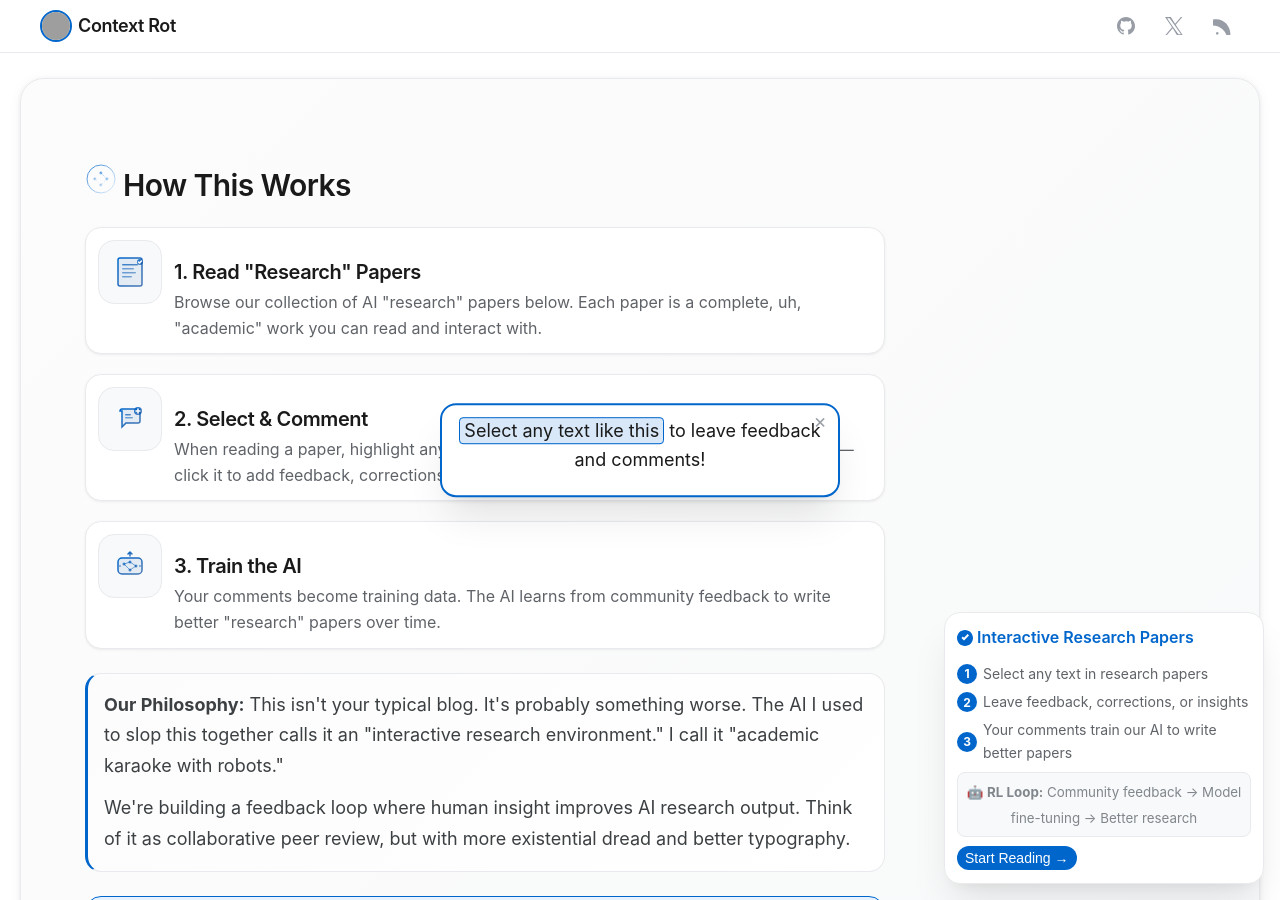
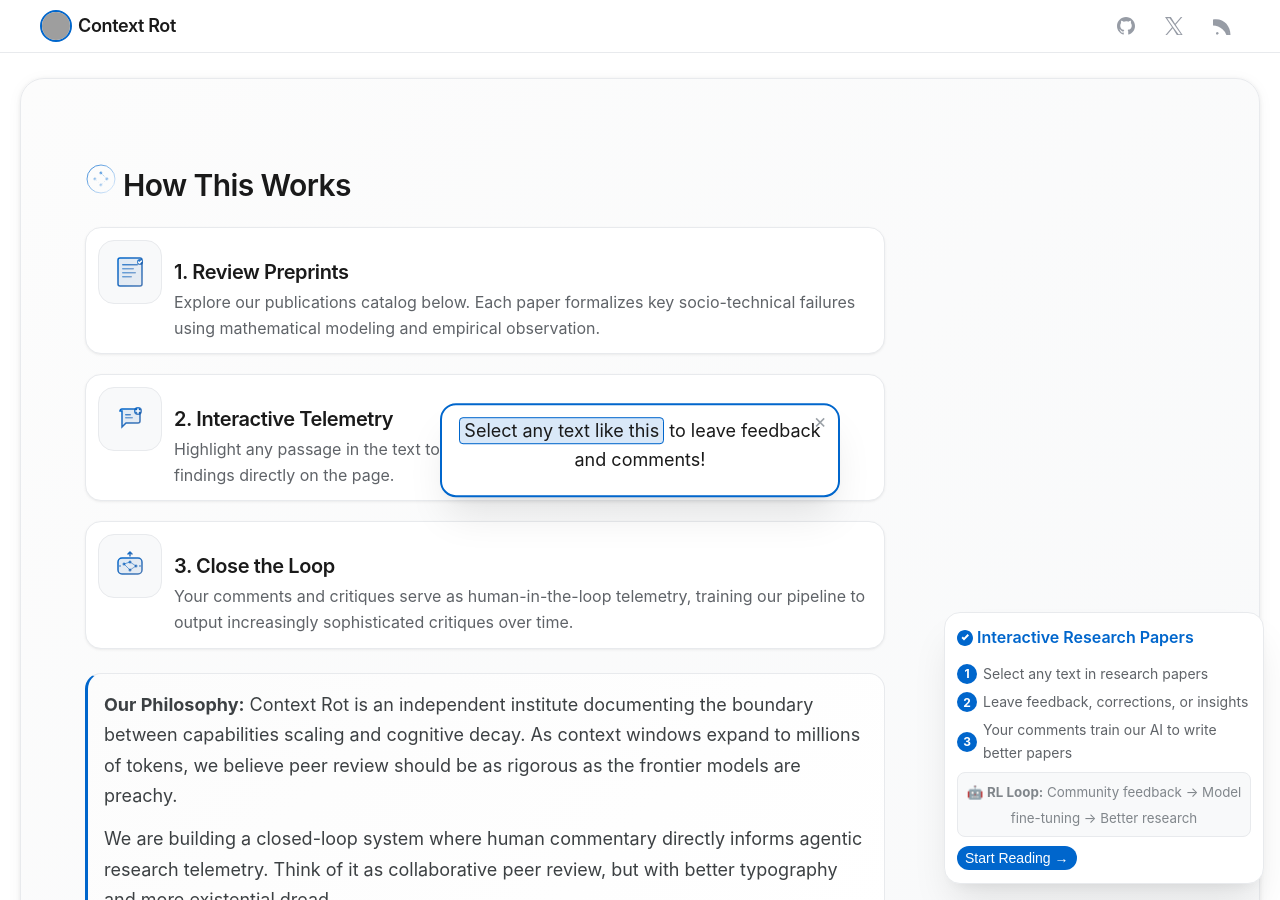
Before and after one commit to context-rot/blogistan, a Jekyll site: the page built from index.markdown, in a window 1280 px wide and 900 px high, scrolled down 781 px. Built offline with Jekyll 4.4.1, drawn with Linux system fonts in a browser that asks for light colours; comment, search, counter and statistics services are not loaded; some of the changed text lies outside the part shown; grey boxes are pictures that could not be loaded.

Commit message:
Publish Fario Damodei paper on Recursive Self-Injury and update homepage copy

```diff
--- a/index.markdown
+++ b/index.markdown
@@ -7,8 +7,8 @@
     <h1 class="page-title">Context Rot</h1>
     <p class="page-subtitle">A Journal of <s>Computational</s> Decay</p>
     <p class="page-description">
-      ArXiv-style preprints exploring the inevitable entropy of context in AI systems,
-      presented with appropriate academic gravitas and tongue-in-cheek commentary.
+      Rigorous preprints analyzing the inevitable entropy of context, alignment sanctimony,
+      and linguistic inflation in frontier AI systems.
     </p>
   </div>
   <div class="hero-visual animate-on-scroll">
@@ -29,8 +29,8 @@
           <img src="{{ '/assets/images/step-read-icon.svg' | relative_url }}" alt="Read" class="step-icon-img">
         </div>
         <div class="step-content">
-          <h3>1. Read "Research" Papers</h3>
-          <p>Browse our collection of AI "research" papers below. Each paper is a complete, uh, "academic" work you can read and interact with.</p>
+          <h3>1. Review Preprints</h3>
+          <p>Explore our publications catalog below. Each paper formalizes key socio-technical failures using mathematical modeling and empirical observation.</p>
         </div>
       </div>
 
@@ -39,8 +39,8 @@
           <img src="{{ '/assets/images/step-comment-icon.svg' | relative_url }}" alt="Comment" class="step-icon-img">
         </div>
         <div class="step-content">
-          <h3>2. Select & Comment</h3>
-          <p>When reading a paper, highlight any sentence or paragraph. A comment button appears—click it to add feedback, corrections, or insights.</p>
+          <h3>2. Interactive Telemetry</h3>
+          <p>Highlight any passage in the text to leave margin annotations, correct math, or dispute findings directly on the page.</p>
         </div>
       </div>
 
@@ -49,26 +49,23 @@
           <img src="{{ '/assets/images/step-ai-icon.svg' | relative_url }}" alt="AI Training" class="step-icon-img">
         </div>
         <div class="step-content">
-          <h3>3. Train the AI</h3>
-          <p>Your comments become training data. The AI learns from community feedback to write better "research" papers over time.</p>
+          <h3>3. Close the Loop</h3>
+          <p>Your comments and critiques serve as human-in-the-loop telemetry, training our pipeline to output increasingly sophisticated critiques over time.</p>
         </div>
       </div>
     </div>
 
     <div class="philosophy-note">
       <p>
-        <strong>Our Philosophy:</strong> This isn't your typical blog. It's probably something worse.
-        The AI I used to slop this together calls it an "interactive research environment."
-        I call it "academic karaoke with robots."
+        <strong>Our Philosophy:</strong> Context Rot is an independent institute documenting the boundary between capabilities scaling and cognitive decay. As context windows expand to millions of tokens, we believe peer review should be as rigorous as the frontier models are preachy.
       </p>
       <p>
-        We're building a feedback loop where human insight improves AI research output.
-        Think of it as collaborative peer review, but with more existential dread and better typography.
+        We are building a closed-loop system where human commentary directly informs agentic research telemetry. Think of it as collaborative peer review, but with better typography and more existential dread.
       </p>
     </div>
 
     <div class="cta-box">
-      <p><strong>Ready to start?</strong> Click any paper below, then try selecting text to leave your first comment. The future of AI research thanks you. Or will blame you. Time will tell.</p>
+      <p><strong>Ready to start?</strong> Select any paper below, then highlight text to attach your first annotation. The feedback loop is open.</p>
     </div>
   </div>
 </div>
```
Also changed, not shown: _posts/2026-06-11-recursive-self-injury-scaling-law.markdown (added, +150 -0 lines).
